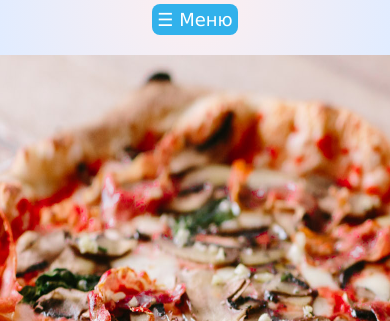
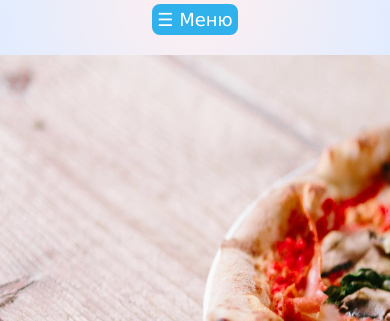
Before and after one commit to KostiantynMyroniuk/WebSite, a plain HTML site: page feedback.html in a window 390 px wide. Shown: the part 69-390 px from the top of the page. Drawn offline with Linux system fonts and the light colour scheme.

Commit message:
optimization

```diff
--- a/feedback.html
+++ b/feedback.html
@@ -24,7 +24,7 @@
     </header>
     <main>
         <section class="feedback-title-section">
-            <div class="feedback-title-container">
+            <div class="feedback-title-container" style="background-image: url(pics/feedback-background.webp);">
                 <h2>Відгуки</h2>
                 <a href="leave-feedback.html">
                     <button>Залишити відгук</button>
--- a/style.css
+++ b/style.css
@@ -3,6 +3,12 @@
     margin: 0;
     padding: 0;
     caret-color: transparent;
+    -webkit-tap-highlight-color: rgba(0, 0, 0, 0);
+    -webkit-touch-callout: none;
+    -webkit-user-select: none;
+    -moz-user-select: none;
+    -ms-user-select: none;
+    user-select: none;
 }
 
 
@@ -574,7 +580,6 @@ footer {
 /* feedback */
 
 .feedback-title-container {
-    background-image: url(pics/feedback-background.jpg);
     background-size: cover;
     background-position: center start;
     height: 80vh;
@@ -609,9 +614,6 @@ footer {
     align-items: center;
     justify-content: center;
     margin-top: 100px;
-    /*  */
-    margin-bottom: 600px;
-    /*  */
     gap: 100px;
 }
 
@@ -633,7 +635,7 @@ footer {
     }
 
     .feedback-title-container {
-        background-position: center;
+        background-position: center start;
         background-size: 1300px 1100px;
     }
 
@@ -654,7 +656,7 @@ footer {
     }
 
     .feedback-title-container {
-        background-position: center;
+        background-position: start center;
         background-size: 1000px 900px;
     }
 
```
Also changed, not shown: promotions.html (+3 -3 lines), pics/feedback-background.jpg (deleted), pics/feedback-background.webp (added), pics/mush-pizza.png (deleted), pics/p-mushroom-pizza.png (deleted), pics/pepperoni-pizza.png (deleted), pics/pizza-pepper.png (deleted), pics/promotion1.png (deleted), pics/promotion1.webp (added), pics/promotion2.png (deleted), pics/promotion2.webp (added), pics/promotion3.png (deleted), pics/promotion3.webp (added), 1 other file.
